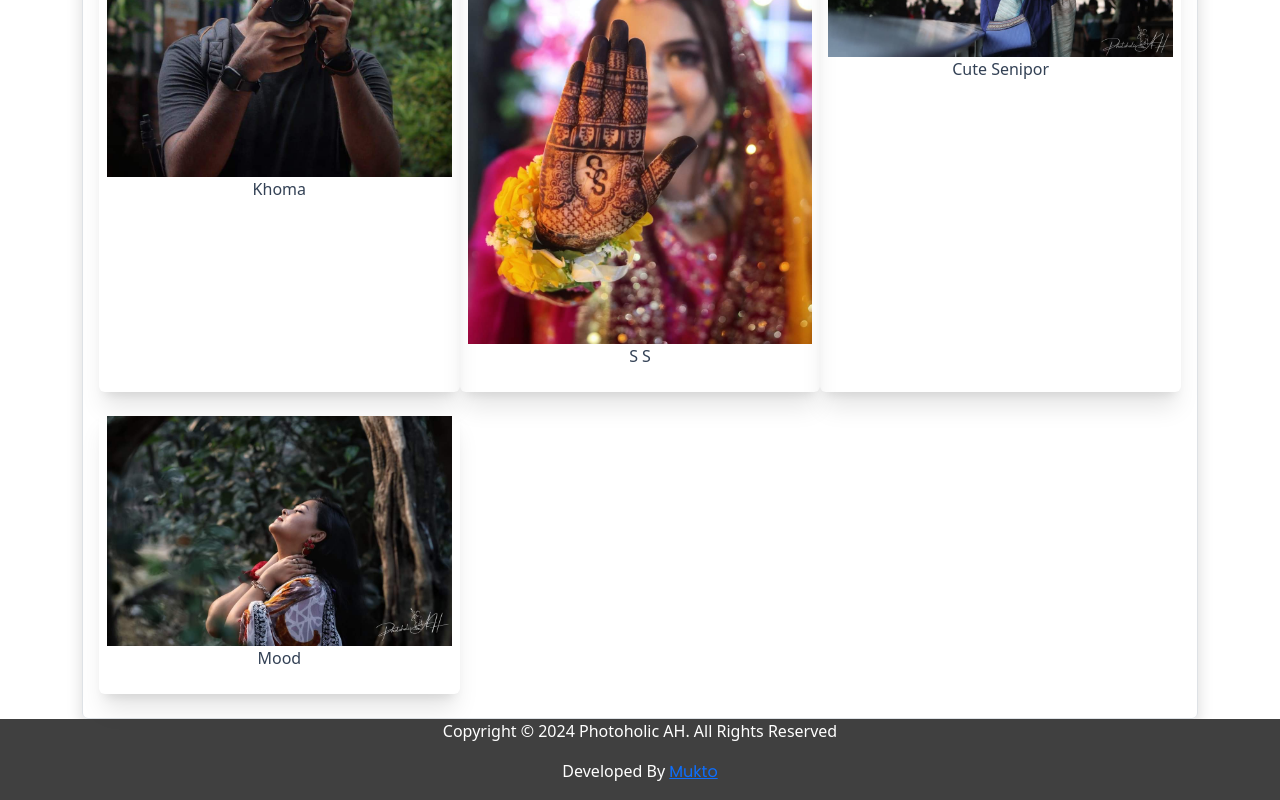
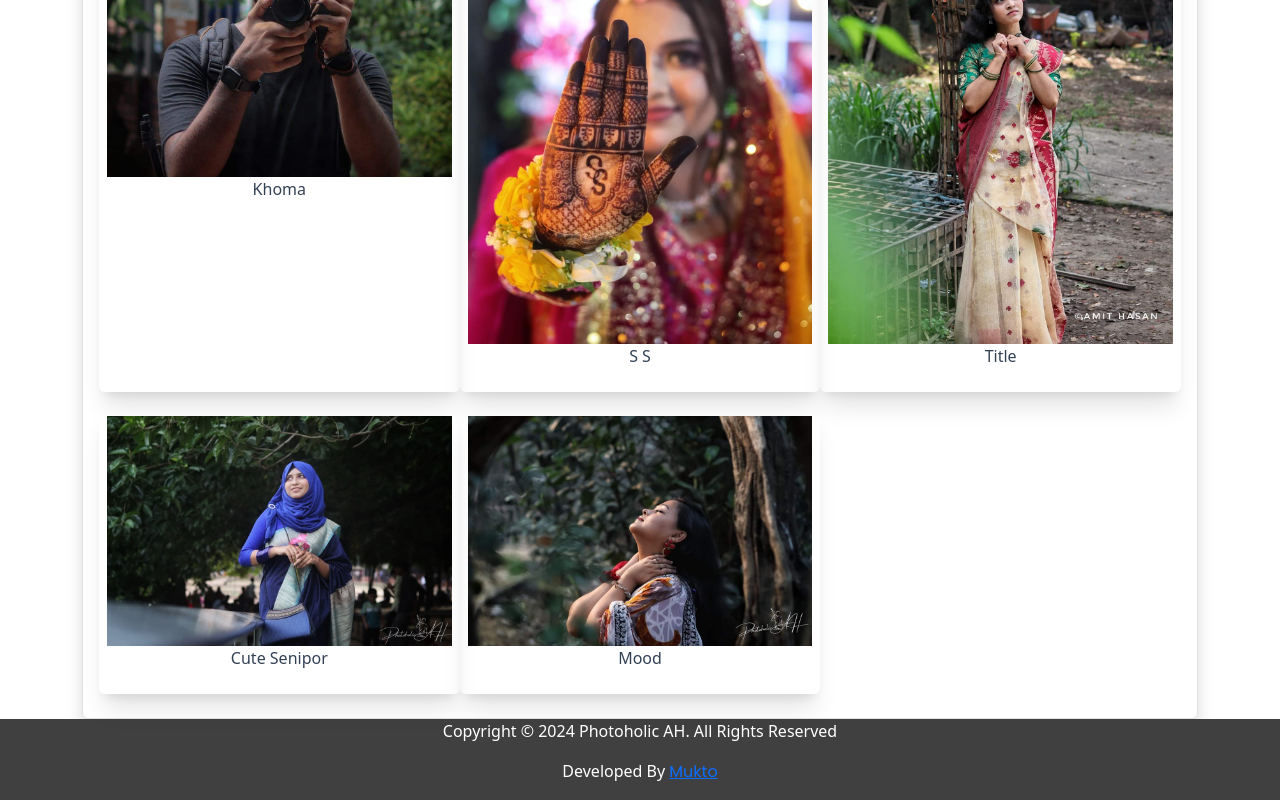
Before and after one commit to ashiful2002/photoholicah, a React (Vite) app: page /gallery in a window 1280 px wide. Shown: the part 662-1462 px from the top of the page. Built offline with nearby package versions, Linux system fonts and the light colour scheme.

Commit message:
new Commit

```diff
--- a/src/Constants/Index.js
+++ b/src/Constants/Index.js
@@ -195,11 +195,11 @@ export const galleryImages = [
     url: g4,
   },
 
-  // {
-  //   id: "5",
-  //   title: "hands of love",
-  //   url: g6,
-  // },
+  {
+    id: "5",
+    title: "title",
+    url: carousel4 ,
+  },
   {
     id: "6",
     title: "cute senipor",
```
